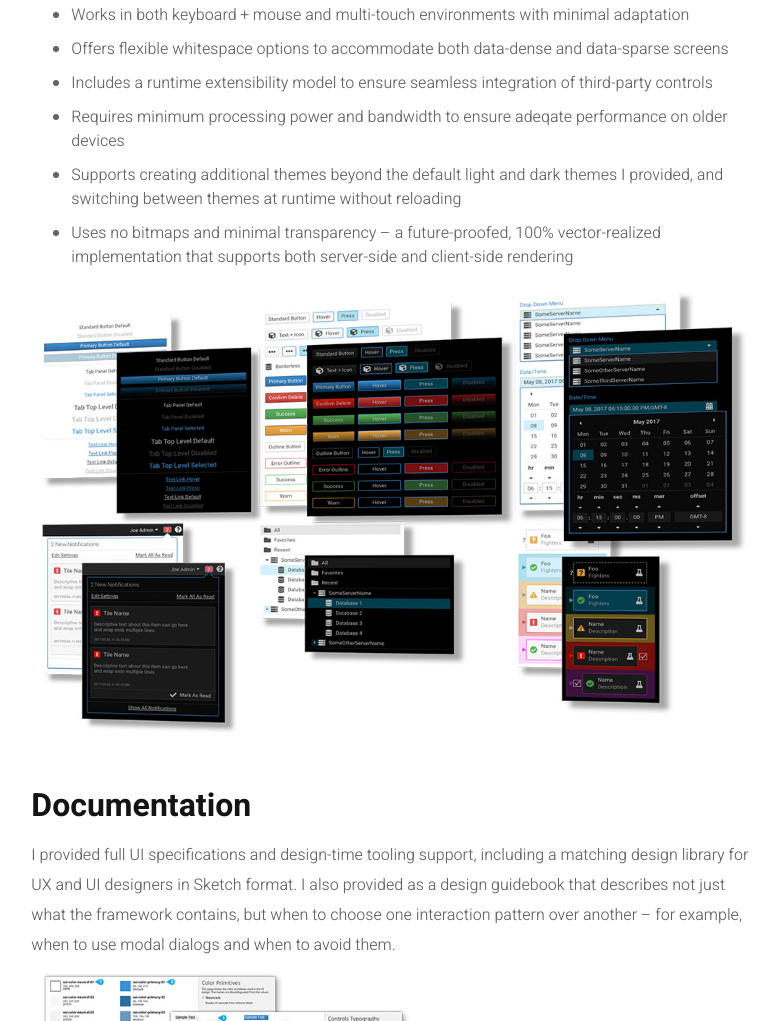
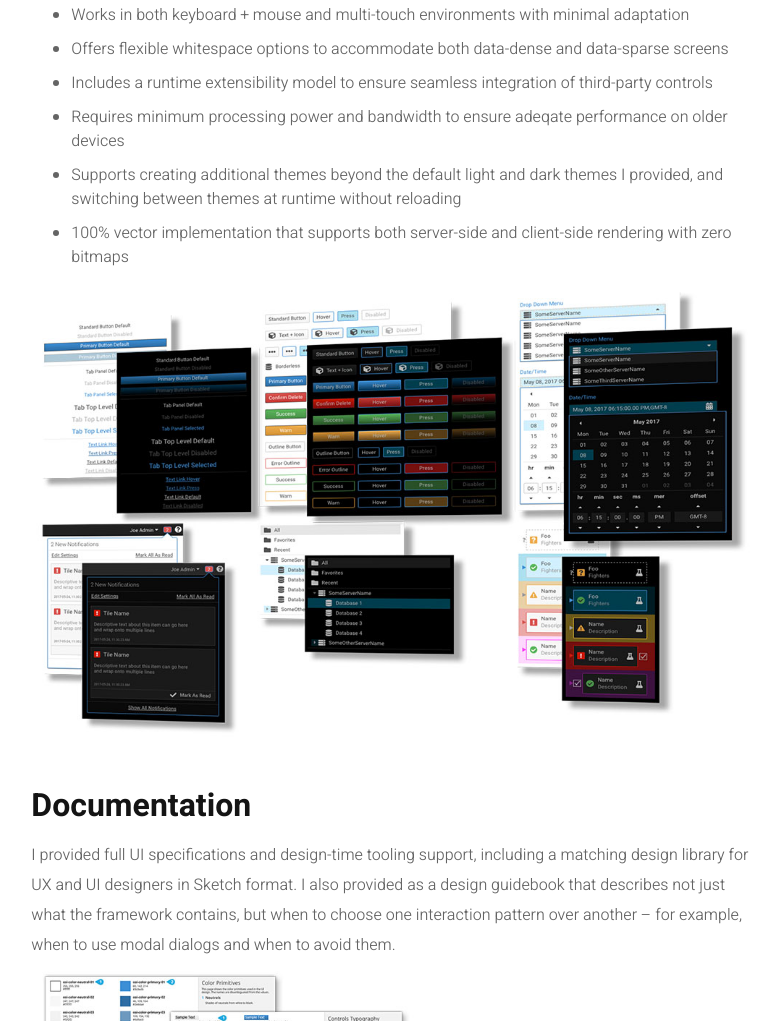
Before and after one commit to jasoncookdesign/jasoncookdesign.github.io, a plain HTML site: page cs01.html in a window 1280 px wide. Shown: the part 3866-4887 px from the top of the page, without its empty margins (247-1024 px from the left). Drawn offline with Linux system fonts and the light colour scheme.

Commit message:
Updated description in CS01

```diff
--- a/cs01.html
+++ b/cs01.html
@@ -110,7 +110,7 @@
 								<li>Includes a runtime extensibility model to ensure seamless integration of third-party controls</li>
 								<li>Requires minimum processing power and bandwidth to ensure adeqate performance on older devices</li>
 								<li>Supports creating additional themes beyond the default light and dark themes I provided, and switching between themes at runtime without reloading</li>
-								<li>Uses no bitmaps and minimal transparency – a future-proofed, 100% vector-realized implementation that supports both server-side and client-side rendering</li>
+								<li>100% vector implementation that supports both server-side and client-side rendering with zero bitmaps</li>
 							</ul>
 							<img src="assets/images/cs01_06.jpg" alt="">
 						</div>
```
